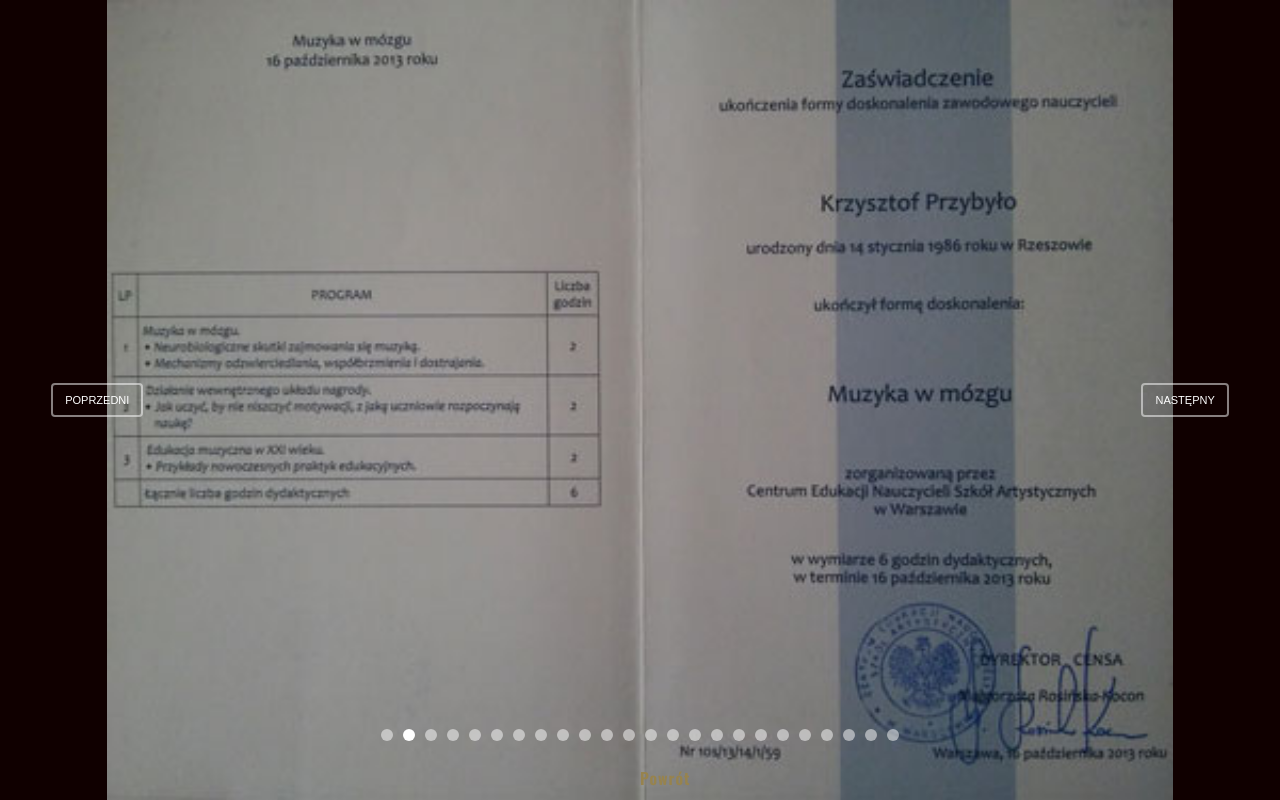
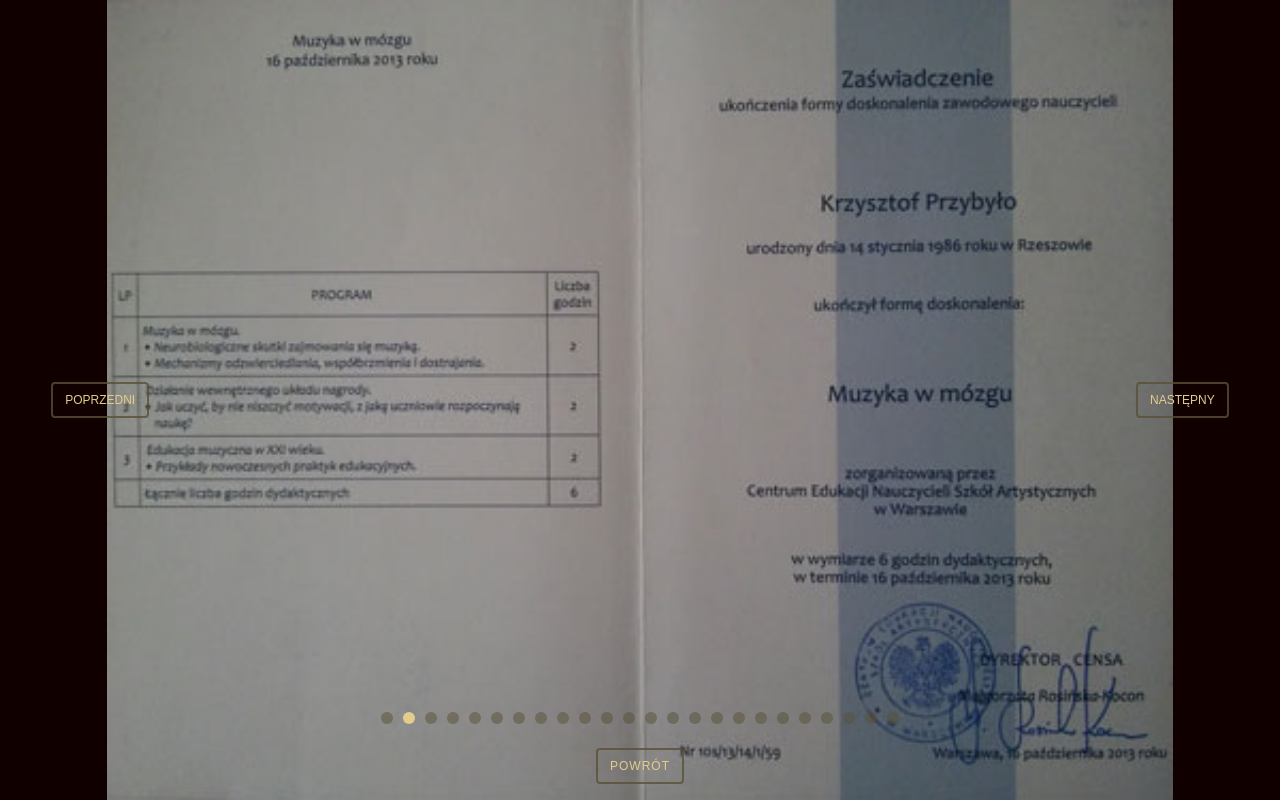
Before and after one commit to Mikulew/krzysztof-przybylo, a website: page app/gallery.html in a window 1280 px wide. Drawn offline with nearby package versions, Linux system fonts and the light colour scheme; files that its build step writes are made by us from their sources; files whose address does not match are found by name; a web font is replaced by a local one.

Commit message:
10th commit - change design, font, position

```diff
--- a/app/gallery.html
+++ b/app/gallery.html
@@ -14,9 +14,9 @@
 
   <!-- build:css styles/main.css -->
   <link rel="stylesheet" href="styles/main.css">
-  <link rel="stylesheet" href="styles/glide.core.min.css"/>
-  <link rel="stylesheet" href="styles/glide.theme.min.css"/>
-  <link href="https://fonts.googleapis.com/css?family=Oswald:600|Ranga|Roboto" rel="stylesheet">
+  <link rel="stylesheet" href="styles/glide.core.css"/>
+  <link rel="stylesheet" href="styles/glide.theme.css"/>
+  <link href="https://fonts.googleapis.com/css?family=Chonburi|Ranga&amp;subset=latin-ext" rel="stylesheet">
   <!-- endbuild -->
 
   <!-- build:js scripts/vendor/modernizr.js -->
--- a/app/styles/_variables.scss
+++ b/app/styles/_variables.scss
@@ -1,9 +1,9 @@
-$fontNav: 'Oswald', sans-serif;
+$fontNav: 'Chonburi', cursive;
 $fontNavColor: #97834D;
 $fontNavColorHover: #E4CC8A;
 $fontNavBackground: #bdb8b5;
 $fontNavBackgroundHover: #815b34;
-$fontText: 'Roboto', sans-serif;
+$fontText: 'Times New Roman', sans-serif;
 $fontDecoration: 'Ranga', cursive;
 $fontColor: #444444;
 $background: #cccccc;
--- /dev/null
+++ b/app/styles/glide.core.css
@@ -0,0 +1,90 @@
+.glide {
+  position: relative;
+  width: 100%;
+  height: 100%;
+}
+.glide__wrapper {
+  overflow: hidden;
+}
+.glide__track {
+  position: relative;
+  width: 100%;
+  height: 100%;
+  list-style: none;
+  -webkit-backface-visibility: hidden;
+          backface-visibility: hidden;
+  -webkit-transform-style: preserve-3d;
+          transform-style: preserve-3d;
+  -ms-touch-action: pan-Y;
+      touch-action: pan-Y;
+  overflow: hidden;
+  padding: 0;
+}
+.glide__track.dragging {
+  cursor: grabbing;
+  -webkit-user-select: none;
+     -moz-user-select: none;
+      -ms-user-select: none;
+          user-select: none;
+}
+.glide__slide {
+  width: 100%;
+  -webkit-user-select: none;
+     -moz-user-select: none;
+      -ms-user-select: none;
+          user-select: none;
+  -webkit-touch-callout: none;
+  -webkit-tap-highlight-color: transparent;
+}
+.glide__slide a {
+  -webkit-user-select: none;
+     -moz-user-select: none;
+      -ms-user-select: none;
+          user-select: none;
+  -webkit-user-drag: none;
+  -moz-user-select: none;
+  -ms-user-select: none;
+}
+.glide__arrows {
+  -webkit-touch-callout: none;
+  -webkit-user-select: none;
+     -moz-user-select: none;
+      -ms-user-select: none;
+          user-select: none;
+}
+.glide__arrow {
+  cursor: pointer;
+}
+.glide__bullets {
+  -webkit-touch-callout: none;
+  -webkit-user-select: none;
+     -moz-user-select: none;
+      -ms-user-select: none;
+          user-select: none;
+}
+.glide--slider .glide__slide {
+  float: left;
+  clear: none;
+}
+.glide--carousel.glide--vertical .glide__track {
+  overflow: visible;
+}
+.glide--carousel .glide__slide {
+  float: left;
+  clear: none;
+}
+.glide--slideshow .glide__wrapper {
+  height: 100%;
+}
+.glide--slideshow .glide__slide {
+  height: 100%;
+  position: absolute;
+  top: 0;
+  left: 0;
+  z-index: -1;
+  -webkit-transform-style: preserve-3d;
+  -webkit-transform: translate3d(0px, 0px, 0px);
+}
+.glide--slideshow .glide__slide.active {
+  z-index: 1;
+}
--- /dev/null
+++ b/app/styles/glide.theme.css
@@ -0,0 +1,105 @@
+.glide__arrows {
+  position: absolute;
+}
+.glide--horizontal .glide__arrows {
+  top: 50%;
+  width: 92%;
+  margin-left: 4%;
+}
+.glide--vertical .glide__arrows {
+  left: 50%;
+  height: 88%;
+  margin-top: 6%;
+}
+.glide__arrow {
+  position: absolute;
+  z-index: 2;
+  color: #E4CC8A;
+  text-transform: uppercase;
+  font: 12px Arial, sans-serif;
+  padding: 9px 12px;
+  background-color: transparent;
+  border: 2px solid rgba(89, 80, 54, 0.8);
+  border-radius: 4px;
+  opacity: 1;
+  -webkit-transition: opacity 150ms ease, border 300ms ease-in-out;
+          transition: opacity 150ms ease, border 300ms ease-in-out;
+}
+.glide__arrow.disabled {
+  opacity: 0.5;
+}
+.glide__arrow:focus {
+  outline: none;
+}
+.glide__arrow:hover {
+  border-color: #E4CC8A;
+}
+.glide--horizontal .glide__arrow {
+  -webkit-transform: translateY(-50%);
+          transform: translateY(-50%);
+}
+.glide--horizontal .glide__arrow.prev {
+  left: 0;
+}
+.glide--horizontal .glide__arrow.next {
+  right: 0;
+}
+.glide--vertical .glide__arrow {
+  -webkit-transform: translateX(-50%);
+          transform: translateX(-50%);
+}
+.glide--vertical .glide__arrow.prev {
+  top: 0;
+}
+.glide--vertical .glide__arrow.next {
+  bottom: 0;
+}
+.glide__bullets {
+  position: absolute;
+  z-index: 2;
+  list-style: none;
+}
+.glide--horizontal .glide__bullets {
+  bottom: 10%;
+  left: 0;
+  width: 100%;
+  height: 12px;
+  text-align: center;
+}
+.glide--vertical .glide__bullets {
+  top: 50%;
+  right: 10%;
+  width: 12px;
+  height: auto;
+  -webkit-transform: translateY(-50%);
+          transform: translateY(-50%);
+}
+.glide__bullets > * {
+  display: inline-block;
+  background-color: rgba(89, 80, 54, 0.5);
+  width: 12px;
+  height: 12px;
+  padding: 0;
+  cursor: pointer;
+  border-radius: 50%;
+  border: 2px solid transparent;
+  -webkit-transition: all 300ms ease-in-out;
+          transition: all 300ms ease-in-out;
+}
+.glide--horizontal .glide__bullets > * {
+  margin: 0 5px;
+}
+.glide--vertical .glide__bullets > * {
+  vertical-align: middle;
+}
+.glide__bullets > *.active {
+  background-color: #E4CC8A;
+}
+.glide__bullets > *:focus {
+  outline: none;
+}
+.glide__bullets > *:hover,
+.glide__bullets > *:focus {
+  border: 2px solid #E4CC8A;
+  background-color: rgba(89, 80, 54, 0.5);
+}
--- a/app/styles/main.scss
+++ b/app/styles/main.scss
@@ -1389,7 +1389,7 @@
     background: {
       image: url('/images/page-main.jpg');
       position-x: center;
-      position-y: 55%;
+      position-y: 20%;
       size: cover;
       repeat: no-repeat;
     }
@@ -1397,30 +1397,29 @@
     & > .header-wrapper {
       display: flex;
       flex-direction: column;
-      justify-content: center;
+      justify-content: flex-start;
       align-content: center;
       align-items: center;
       position: absolute;
-      margin-top: 5rem;
-      padding-bottom: 2rem;
       width: 50vw;
-      max-height: 100vh;
-      top: 50%;
-      left: 50%;
-      transform: translate(-50%, -50%);
-      background-color: $background-wrapper;
+      max-height: 98vh;
+      top: 5rem;
+      left: 0;
+      //background-color: $background-wrapper;
       border-radius: $radius;
       & > .header-text {
         font: {
-          family: $fontNav;
+          family: $fontText;
           size: 1.6rem;
         }
+        text-align: left;
         padding: 0 2rem;
-        margin: 2rem 0;
-        text-align: center;
-        color: $fontNavColorHover;
-        letter-spacing: 1px;
+        margin: 1rem 0;
+        color: #000000;
         overflow: hidden;
+        & > p {
+          margin: .5rem 0;
+        }
         & > ol {
           & > li {
             list-style-type: none;
@@ -1440,7 +1439,7 @@
     background: {
       image: url('/images/page-video.jpg');
       position-x: center;
-      position-y: 55%;
+      position-y: 20%;
       size: cover;
       repeat: no-repeat;
     }
@@ -1452,13 +1451,13 @@
       align-items: center;
       padding-bottom: 1rem;
       position: absolute;
-      width: 50vw;
+      width: 30vw;
       height: auto;
       max-height: 100vh;
-      top: 50%;
-      left: 50%;
+      top: 54%;
+      left: 20%;
       transform: translate(-50%, -50%);
-      background-color: $background-wrapper;
+      //background-color: $background-wrapper;
       border-radius: $radius;
 
       & > #video {
@@ -1804,7 +1803,7 @@
     background: {
       image: url('/images/page-prices.jpg');
       position-x: center;
-      position-y: 70%;
+      position-y: top;
       size: cover;
       repeat: no-repeat;
     }
@@ -1870,11 +1869,11 @@
       padding-bottom: 1rem;
       position: absolute;
       margin-top: 5rem;
-      width: 50vw;
+      width: 35%;
       height: auto;
       max-height: 100vh;
       top: 50%;
-      left: 50%;
+      left: 80%;
       transform: translate(-50%, -50%);
       background-color: $background-wrapper;
       border-radius: $radius;
@@ -1922,9 +1921,23 @@
   }
   #back {
     position: absolute;
-    bottom: 10px;
+    bottom: 2%;
     left: 50%;
-    translateX: (-50%);
+    transform: translateX(-50%);
+    z-index: 2;
+    color: #E4CC8A;
+    text-transform: uppercase;
+    font: 12px Arial, sans-serif;
+    padding: 9px 12px;
+    background-color: transparent;
+    border: 2px solid rgba(89, 80, 54, 0.8);
+    border-radius: 4px;
+    opacity: 1;
+    -webkit-transition: opacity 150ms ease, border 300ms ease-in-out;
+    transition: opacity 150ms ease, border 300ms ease-in-out;
+    &:hover {
+      border-color: #E4CC8A;
+    }
   }
 }
 
```
Also changed, not shown: app/index.html (+29 -23 lines), dist/gallery.html, dist/index.html, dist/styles/glide.core.css (added), dist/styles/glide.core.min.css (deleted), dist/styles/glide.theme.css (added), dist/styles/glide.theme.min.css (deleted), dist/styles/main.css.
